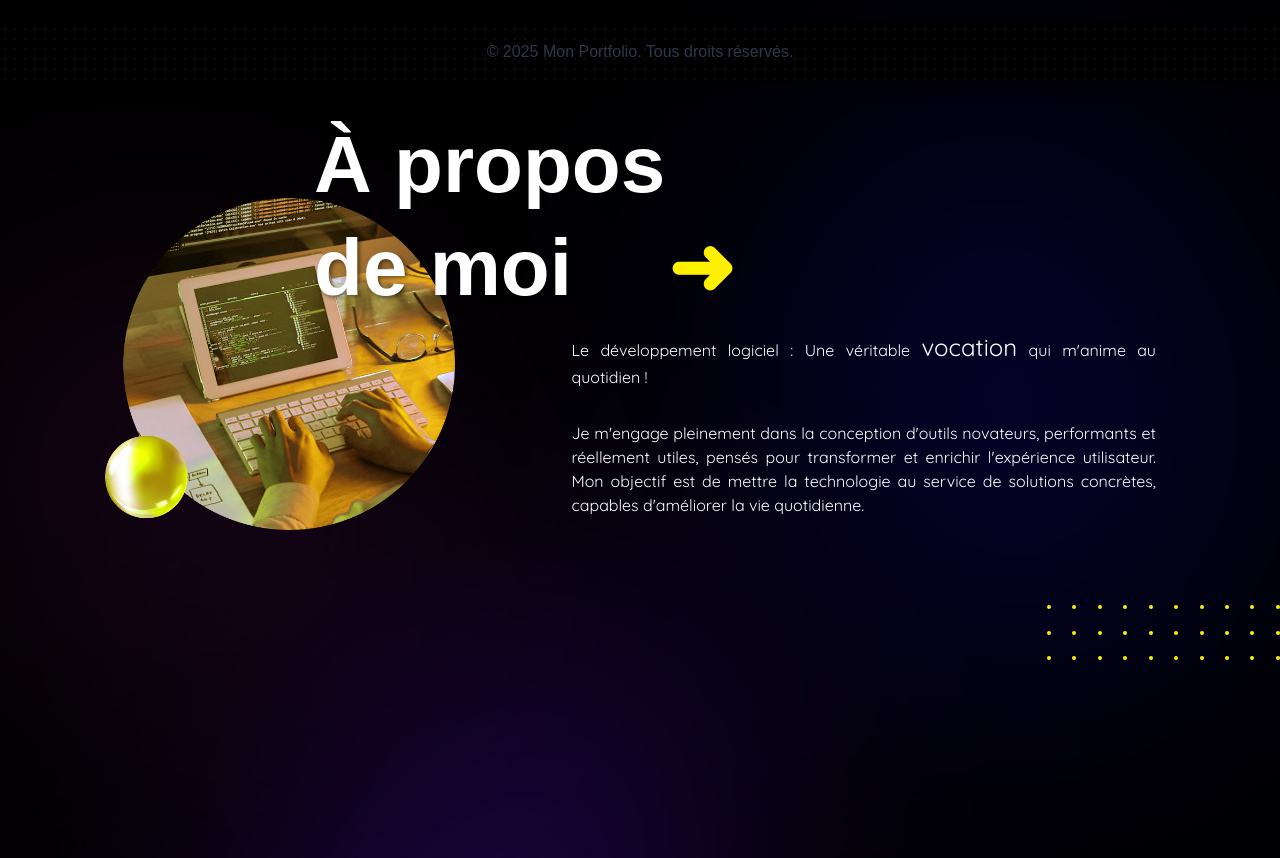
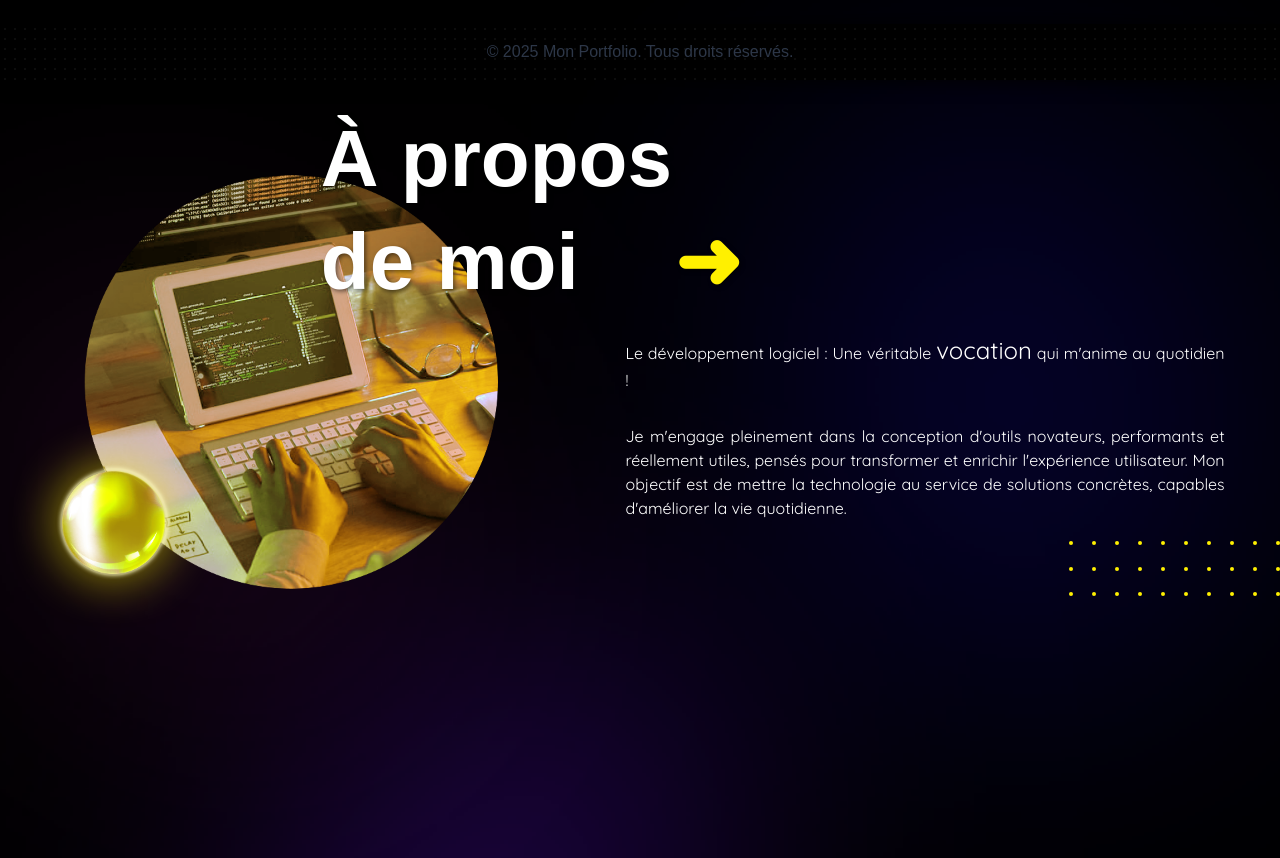
Before and after one commit to YoCode35/my-book, a Next.js app: page / in a window 1280 px wide. Shown: the part 720-1578 px from the top of the page. Built offline with nearby package versions, Linux system fonts and the light colour scheme.

Commit message:
Update Image size and Position + Color Link MyTodoList

```diff
--- a/src/app/about/page.tsx
+++ b/src/app/about/page.tsx
@@ -77,7 +77,7 @@ export default function About() {
             href="https://www.mytodolist.tech"
             target="_blank"
             rel="noopener noreferrer"  // Security
-            className="text-pink-500 hover:underline"
+            className="text-navLinkHover hover:underline"
           >
             https://www.mytodolist.tech
           </a>
--- a/src/app/page.tsx
+++ b/src/app/page.tsx
@@ -42,8 +42,10 @@ export default function Home() {
       <div id="abouthome" className=" lg:flex
                                       items-start
                                       w-full
-                                      lg:flex items-start w-full h-[600px] sm:h-[500px] md:h-[550px] lg:h-0px]
-                                      md:pt-16"
+                                      lg:flex
+                                      items-start
+                                      w-full h-[600px] sm:h-[500px] md:h-[550px] lg:h-0px]
+                                      md:pt-0"
       >
 
         <div className="relative">
@@ -51,18 +53,18 @@ export default function Home() {
           <Image
             src="/img/img_a-propos.png"
             alt="À propos"
-            width={300}
-            height={280}
-            className=" sm:w-[400px] md:w-[350px]
-                        sm:h-[auto] md:h-[auto]
-                        sm:mr-[10rem] md:mr-[50rem]
-                        ml-[10%]"
+            width={500}
+            height={500}
+            className=" w-[400px] sm:w-[400px] md:w-[500px] lg:w-[500px]
+                        h-[auto] sm:h-[auto] md:h-[auto] lg:h-[auto]
+                        mr-[5rem] sm:mr-[10rem] md:mr-[50rem] lg:mr-[50rem]
+                        ml-[5%] sm:ml-[10%] md:ml-[5%] lg:ml-[0%]"
           />
 
           <h1 className=" absolute
                           z-10
-                          top-[-7%] sm:top-[-5%] md:top-[-20%] lg:top-[-25%]
-                          left-[20%] sm:left-[35%] md:left-[30%] lg:left-[30%]
+                          top-[-4%] sm:top-[-5%] md:top-[-5%] lg:top-[-5%]
+                          left-[30%] sm:left-[35%] md:left-[40%] lg:left-[30%]
                           text-[3rem] sm:text-[4rem] md:text-[5rem]
                           leading-tight
                           text-shadow
@@ -101,8 +103,8 @@ export default function Home() {
                         relative sm:relative md:relative lg:absolute
                         center
                         justify
-                        lg:top-[25%]
-                        left-[0%] sm:left-[0%] md:left-[0%] lg:left-[50%]
+                        lg:top-[30%]
+                        left-[0%] sm:left-[0%] md:left-[0%] lg:left-[54%]
                         px-12 sm:px-24 md:px-12
                         mt-6 sm:mt-8 md:mt-12"
           >
@@ -121,7 +123,7 @@ export default function Home() {
         </div>
         <DotsRectangle
           className=" w-[40%] sm:w-[40%] md:w-[40%] lg:w-[20%]
-                      mt-8 sm:mt-8 md:mt-8 lg:mt-96
+                      mt-8 sm:mt-8 md:mt-8 lg:mt-80
                       self-center
                       ml-auto"
           rows={3}
```
Also changed, not shown: public/img/img_a-propos.png.
